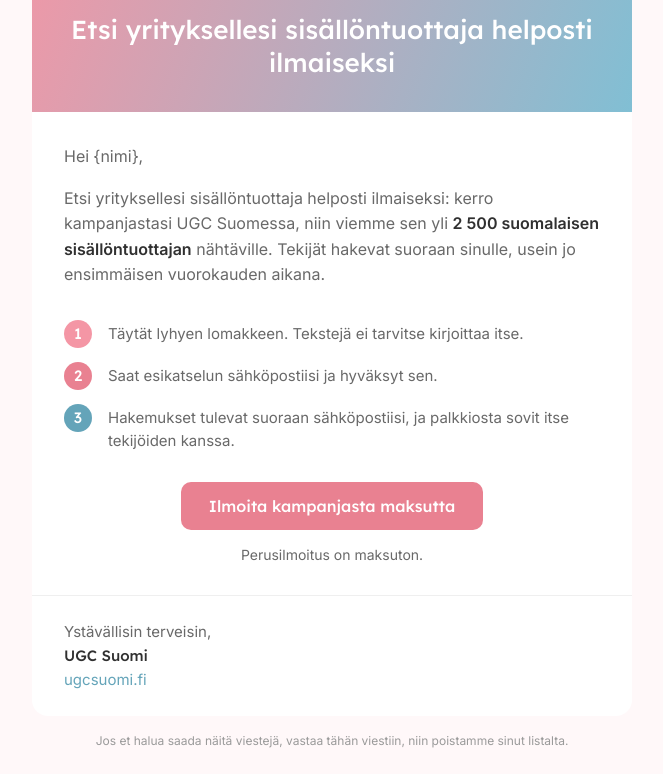
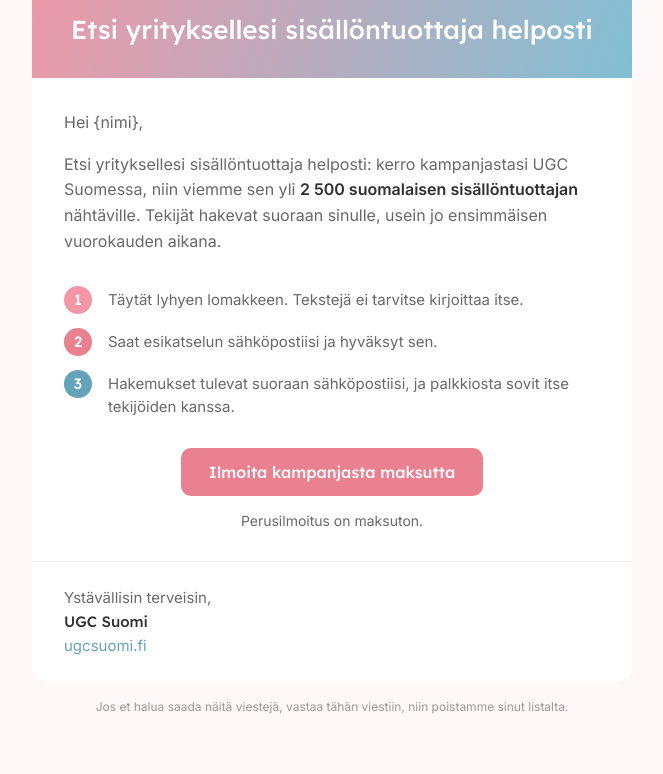
Before and after one commit to sivutnopeasti/s-p-automaatio, a plain HTML site: page viesti.html in a window 1280 px wide. Shown: the part 168-942 px from the top of the page, without its empty margins (308-971 px from the left). After the commit the page ends 908 px from the top, so only its background shows below. Drawn offline with Linux system fonts and the light colour scheme.

Commit message:
Poista 'ilmaiseksi' viestin aloituksesta
Co-Authored-By: Claude Opus 5.5 <noreply@anthropic.com>
Claude-Session: https://claude.ai/code/session_019iUU1MnaxsM2c27otjsR8m

```diff
--- a/viesti.html
+++ b/viesti.html
@@ -3,7 +3,7 @@
 <head>
 <meta charset="utf-8">
 <meta name="viewport" content="width=device-width, initial-scale=1">
-<title>Etsi yrityksellesi sisällöntuottaja helposti ilmaiseksi</title>
+<title>Etsi yrityksellesi sisällöntuottaja helposti</title>
 <link href="https://fonts.googleapis.com/css2?family=Inter:wght@400;600&family=Lexend+Deca:wght@400;500&display=swap" rel="stylesheet">
 </head>
 <body style="margin:0;padding:0;background-color:#fff8f9;">
@@ -13,13 +13,13 @@
     <tr>
       <td align="center" bgcolor="#f496a5" style="background-color:#f496a5;background-image:linear-gradient(110deg,#f496a5 0%,#81bfd4 100%);padding:28px 24px 32px;">
         <img src="https://ugcsuomi.fi/wp-content/uploads/2024/12/2-5.png" width="150" alt="UGC Suomi" style="display:block;color:#ffffff;font-family:'Lexend Deca',Arial,sans-serif;font-size:20px;width:150px;height:auto;border:0;margin:0 auto 16px;">
-        <h1 style="margin:0;font-family:'Lexend Deca',Arial,sans-serif;font-size:26px;line-height:1.3;font-weight:500;color:#ffffff;">Etsi yrityksellesi sisällöntuottaja helposti ilmaiseksi</h1>
+        <h1 style="margin:0;font-family:'Lexend Deca',Arial,sans-serif;font-size:26px;line-height:1.3;font-weight:500;color:#ffffff;">Etsi yrityksellesi sisällöntuottaja helposti</h1>
       </td>
     </tr>
     <tr>
       <td style="padding:32px 32px 8px;font-family:Inter,Arial,sans-serif;font-size:16px;line-height:1.6;color:#696969;">
         <p style="margin:0 0 16px;">Hei {nimi},</p>
-        <p style="margin:0 0 24px;">Etsi yrityksellesi sisällöntuottaja helposti ilmaiseksi: kerro kampanjastasi UGC Suomessa, niin viemme sen yli <strong style="color:#303030;">2&nbsp;500 suomalaisen sisällöntuottajan</strong> nähtäville. Tekijät hakevat suoraan sinulle, usein jo ensimmäisen vuorokauden aikana.</p>
+        <p style="margin:0 0 24px;">Etsi yrityksellesi sisällöntuottaja helposti: kerro kampanjastasi UGC Suomessa, niin viemme sen yli <strong style="color:#303030;">2&nbsp;500 suomalaisen sisällöntuottajan</strong> nähtäville. Tekijät hakevat suoraan sinulle, usein jo ensimmäisen vuorokauden aikana.</p>
       </td>
     </tr>
     <tr>
```
Also changed, not shown: viesti.txt.
